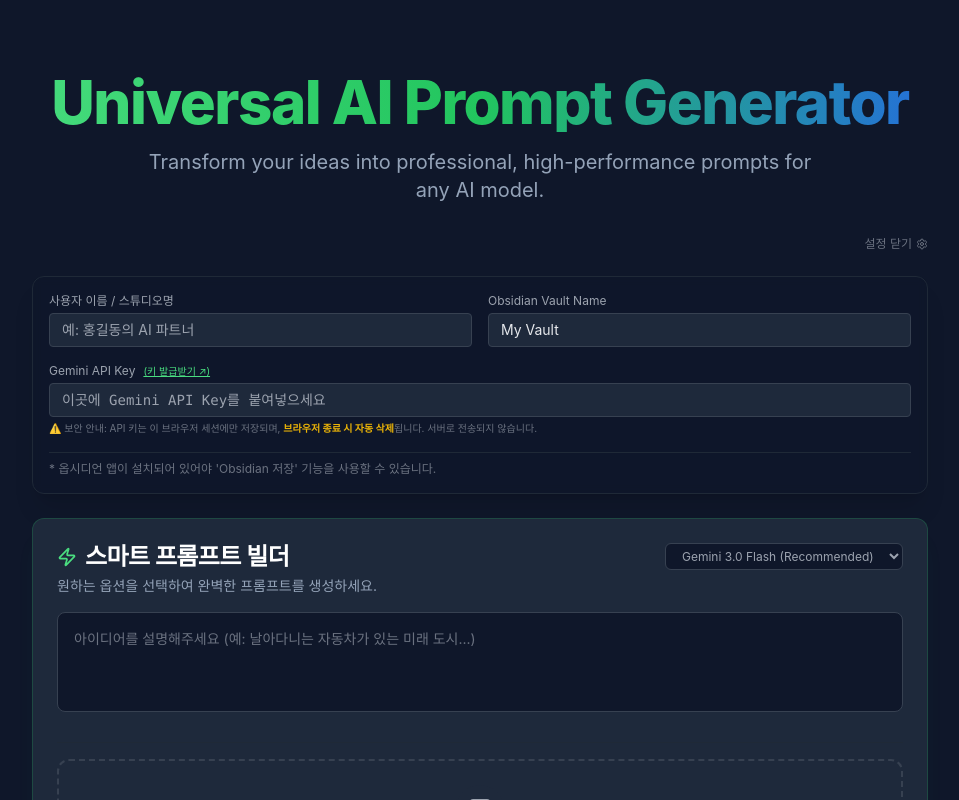
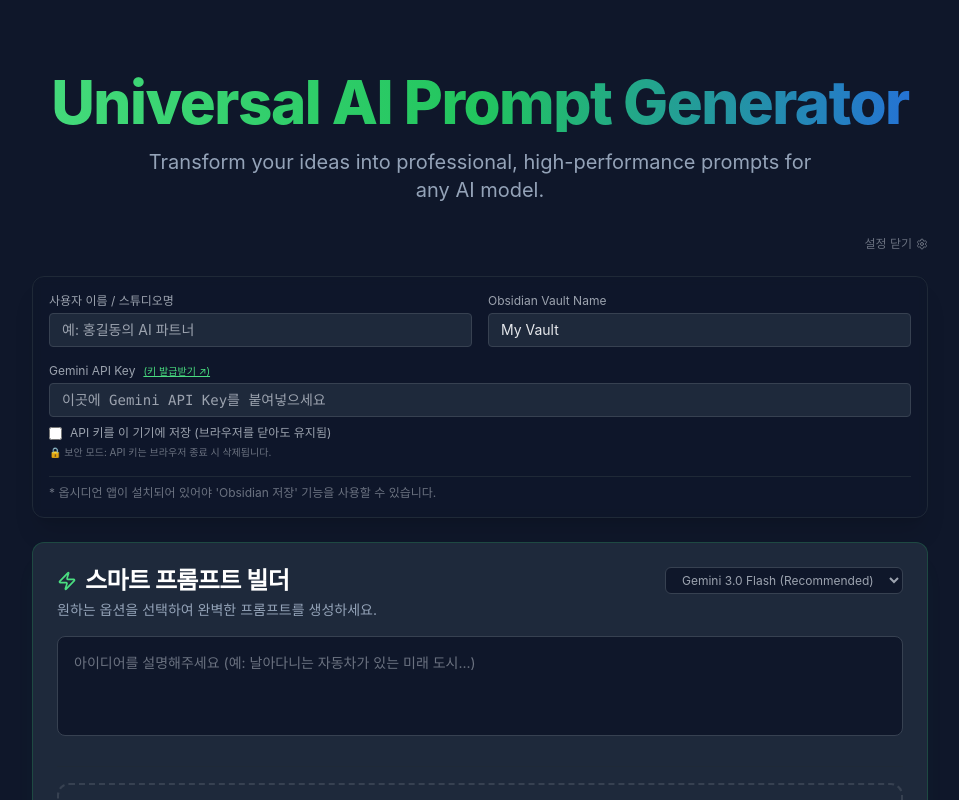
Before and after one commit to seiyeolo/smart-prompt-gen, a React (Vite) app: page / in a window 1280 px wide. Both pictures are taken after a click on the button "설정 열기". Shown: the top 800 px of the page, without its empty margins (160-1119 px from the left). Built offline with nearby package versions, Linux system fonts and the light colour scheme.

Commit message:
Feat: Add optional persistent API key storage

```diff
--- a/src/components/PromptGenerator.jsx
+++ b/src/components/PromptGenerator.jsx
@@ -28,7 +28,8 @@ const initialState = {
   selectedAngles: [],
   vaultName: localStorage.getItem('obsidian_vault_name') || 'My Vault',
   userName: localStorage.getItem('user_name') || '',
-  apiKey: sessionStorage.getItem('user_api_key') || '',
+  apiKey: localStorage.getItem('user_api_key') || sessionStorage.getItem('user_api_key') || '',
+  saveApiKey: !!localStorage.getItem('user_api_key'),
   showSettings: false,
   notionCopied: false,
   isDragging: false,
@@ -65,7 +66,7 @@ const PromptGenerator = () => {
     input, output, isLoading, modelMode, copied, error, aspectRatio,
     selectedSubjects, selectedMoods, selectedImage, previewUrl,
     selectedFormats, selectedArtStyles, selectedExpressions, selectedUsages, selectedAngles,
-    vaultName, userName, apiKey, showSettings, notionCopied, isDragging
+    vaultName, userName, apiKey, saveApiKey, showSettings, notionCopied, isDragging
   } = state;
 
   const fileInputRef = useRef(null);
@@ -73,8 +74,19 @@ const PromptGenerator = () => {
   useEffect(() => {
     localStorage.setItem('obsidian_vault_name', vaultName);
     localStorage.setItem('user_name', userName);
-    if (apiKey) sessionStorage.setItem('user_api_key', apiKey);
-  }, [vaultName, userName, apiKey]);
+
+    if (saveApiKey) {
+      if (apiKey) {
+        localStorage.setItem('user_api_key', apiKey);
+        sessionStorage.setItem('user_api_key', apiKey);
+      }
+    } else {
+      localStorage.removeItem('user_api_key');
+      if (apiKey) {
+        sessionStorage.setItem('user_api_key', apiKey);
+      }
+    }
+  }, [vaultName, userName, apiKey, saveApiKey]);
 
   const handleGenerate = async () => {
     dispatch({ type: 'START_GENERATION' });
@@ -188,6 +200,8 @@ ${output}
         setVaultName={(value) => dispatch({ type: 'SET_FIELD', field: 'vaultName', value })}
         apiKey={apiKey}
         setApiKey={(value) => dispatch({ type: 'SET_FIELD', field: 'apiKey', value })}
+        saveApiKey={saveApiKey}
+        setSaveApiKey={(value) => dispatch({ type: 'SET_FIELD', field: 'saveApiKey', value })}
       />
 
       <Card className="border-primary-500/20 shadow-primary-500/5 overflow-hidden">
--- a/src/components/SettingsPanel.jsx
+++ b/src/components/SettingsPanel.jsx
@@ -10,7 +10,9 @@ const SettingsPanel = ({
   vaultName,
   setVaultName,
   apiKey,
-  setApiKey
+  setApiKey,
+  saveApiKey,
+  setSaveApiKey
 }) => {
   if (!showSettings) {
     return (
@@ -73,11 +75,27 @@ const SettingsPanel = ({
                type="password"
                value={apiKey}
                onChange={(e) => setApiKey(e.target.value)}
-               className="w-full bg-dark-surface border border-gray-700 rounded px-3 py-1.5 text-sm text-gray-200 focus:border-primary-500 outline-none font-mono"
+               className="w-full bg-dark-surface border border-gray-700 rounded px-3 py-1.5 text-sm text-gray-200 focus:border-primary-500 outline-none font-mono mb-2"
                placeholder="이곳에 Gemini API Key를 붙여넣으세요"
              />
-             <p className="text-[10px] text-gray-500 mt-1">
-               ⚠️ 보안 안내: API 키는 이 브라우저 세션에만 저장되며, <strong className="text-yellow-500">브라우저 종료 시 자동 삭제</strong>됩니다. 서버로 전송되지 않습니다.
+
+             <div className="flex items-center gap-2 mb-1">
+               <input
+                 type="checkbox"
+                 id="saveApiKey"
+                 checked={saveApiKey}
+                 onChange={(e) => setSaveApiKey(e.target.checked)}
+                 className="rounded border-gray-700 bg-dark-surface text-primary-500 focus:ring-primary-500/50"
+               />
+               <label htmlFor="saveApiKey" className="text-xs text-gray-400 cursor-pointer select-none">
+                 API 키를 이 기기에 저장 (브라우저를 닫아도 유지됨)
+               </label>
+             </div>
+
+             <p className="text-[10px] text-gray-500">
+               {saveApiKey
+                 ? "✅ API 키가 로컬 스토리지에 암호화되지 않은 상태로 저장됩니다. 공용 컴퓨터에서는 사용하지 마세요."
+                 : "🔒 보안 모드: API 키는 브라우저 종료 시 삭제됩니다."}
              </p>
            </div>
 
```
